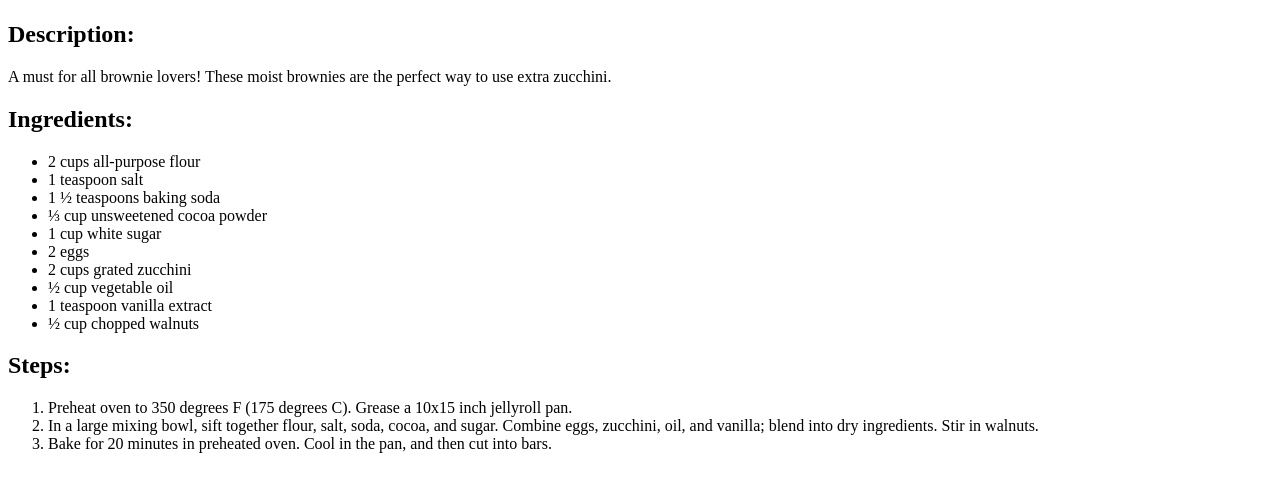
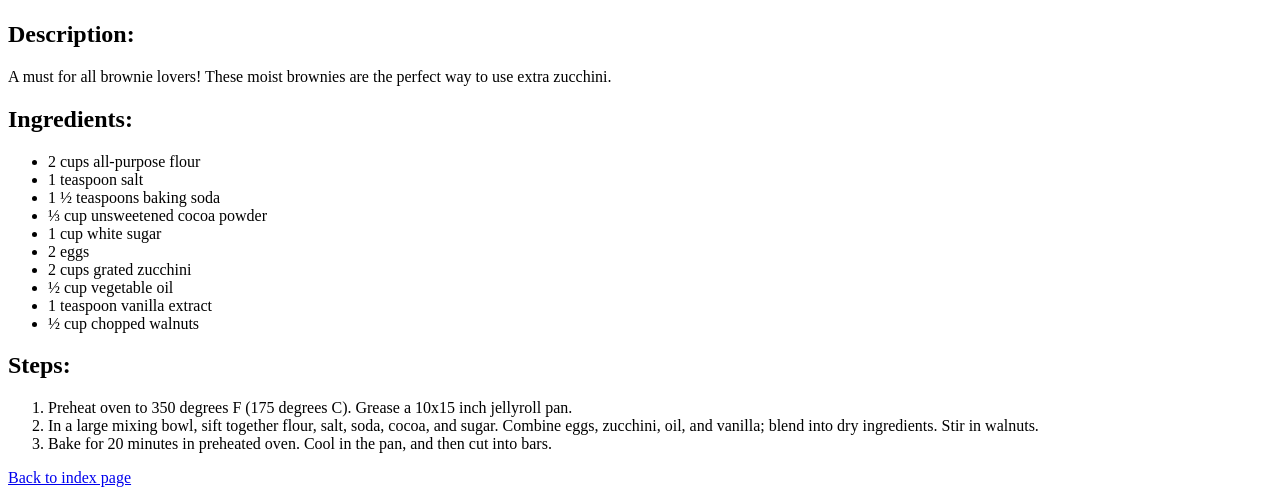
Before and after one commit to bilytskyi/odin-recipes, a plain HTML site: page recipes/cassies-zucchini-brownies.html in a window 1280 px wide. Shown: the part 433-928 px from the top of the page. Before the commit the page ends 902 px from the top, so only its background shows below. Drawn offline with Linux system fonts and the light colour scheme.

Commit message:
Add links & index page content

```diff
--- a/recipes/cassies-zucchini-brownies.html
+++ b/recipes/cassies-zucchini-brownies.html
@@ -29,5 +29,6 @@
             <li>In a large mixing bowl, sift together flour, salt, soda, cocoa, and sugar. Combine eggs, zucchini, oil, and vanilla; blend into dry ingredients. Stir in walnuts.</li>
             <li>Bake for 20 minutes in preheated oven. Cool in the pan, and then cut into bars.</li>
         </ol>
+        <a href="../index.html">Back to index page</a>
     </body>
 </html>
```
Also changed, not shown: recipes/chickpea-on-chickpea-pasta-salad.html (+1 -0 lines), recipes/mexican-lasagna.html (+1 -0 lines).
